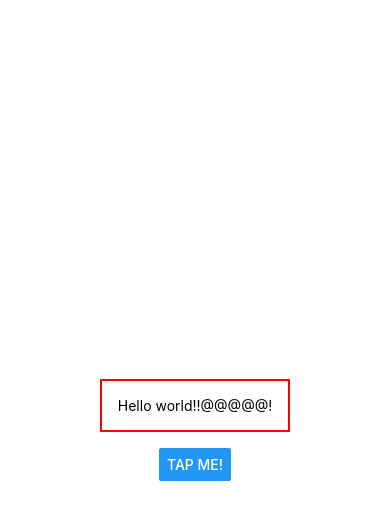
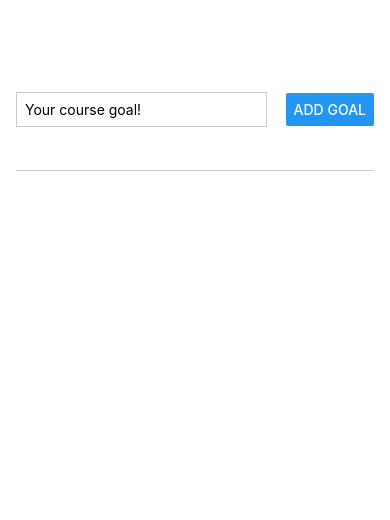
Before and after one commit to BonhaengLee/RNCourse, a React Native app: screen / in a window 390 px wide. Shown: the top 520 px of the page. Built offline with nearby package versions, Linux system fonts and the light colour scheme.

Commit message:
ScrollView & FlatList

```diff
--- a/App.tsx
+++ b/App.tsx
@@ -1,25 +1,107 @@
-import { Button, StyleSheet, Text, View } from "react-native";
+import { useState } from "react";
+import {
+  Button,
+  CellRendererProps,
+  FlatList,
+  FlatListProps,
+  ScrollView,
+  StyleSheet,
+  Text,
+  TextInput,
+  View,
+} from "react-native";
 
 export default function App() {
+  const [enteredGoalText, setEnteredGoalText] = useState("");
+  const [courseGoals, setCourseGoals] = useState<
+    {
+      key: string;
+      text: string;
+    }[]
+  >([]);
+
+  function goalInputHandler(enteredText: string) {
+    setEnteredGoalText(enteredText);
+  }
+
+  function addGoalHanlder() {
+    setCourseGoals((currentCourseGoals) => [
+      ...currentCourseGoals,
+      {
+        text: enteredGoalText,
+        // FlatList에 데이터를 사용하는 경우 key 프로퍼티를 자동으로 참조한다.
+        key: Math.random().toString(),
+      },
+    ]);
+  }
+
   return (
-    <View style={styles.container}>
-      <Text style={styles.dummyText}>Hello world!!@@@@@!</Text>
-      <Button title="Tap me!"></Button>
+    <View style={styles.appContainer}>
+      <View style={styles.inputContainer}>
+        <TextInput
+          style={styles.textInput}
+          placeholder="Your course goal!"
+          onChangeText={goalInputHandler}
+        />
+        <Button title="Add Goal" onPress={addGoalHanlder} />
+      </View>
+
+      <View style={styles.goalsContainer}>
+        {/*
+        성능: ScrollView는 모든 요소 목록을 항상 전부 렌더링하지만 FlatList는 작은 임계점을 넘기면 그때부터 렌더링하는 식으로 성능 최적화한다.
+        ScrollView의 alwaysBounceVertical가 false면 스크롤 가능한 공간만큼 채워지지 않는 경우는 튀어오르는 효과가 없어진다. 기술문서를 보고 상황에 따라 사용하자 */}
+        <FlatList
+          data={courseGoals}
+          renderItem={({ item, index }) => {
+            return (
+              <View style={styles.goalItem}>
+                <Text style={styles.goalText}>{item.text}</Text>
+              </View>
+            );
+          }}
+          // keyExtractor={(item, index) => {
+          //   return item.id;
+          // }} key 프로퍼티를 자동으로 참조하게 하는 게 내키지 않으면 이런 방식도 있다.
+        />
+      </View>
     </View>
   );
 }
 
 const styles = StyleSheet.create({
-  container: {
+  appContainer: {
     flex: 1,
-    backgroundColor: "#fff",
+    padding: 50,
+    paddingHorizontal: 16,
+  },
+  inputContainer: {
+    flex: 1,
+    flexDirection: "row",
+    justifyContent: "space-between",
     alignItems: "center",
-    justifyContent: "center",
+    marginBottom: 24,
+    borderBottomWidth: 1,
+    borderColor: "#ccc",
   },
-  dummyText: {
-    margin: 16,
-    borderWidth: 2,
-    borderColor: "red",
-    padding: 16,
+  textInput: {
+    borderWidth: 1,
+    borderColor: "#ccc",
+    width: "70%",
+    marginRight: 8,
+    padding: 8,
+  },
+  goalsContainer: {
+    flex: 5,
+  },
+  goalItem: {
+    // color: "white",를 컨테이너 요소에 적용한다고 해도 내부의 TEXT 요소에 상속되지 않는다는 점에서 웹 CSS와 다르다.
+    margin: 8,
+    padding: 8,
+    // iOS는 누락된다. iOS에서는 기본 네이티브 TEXT 요소가 지원하지 않는다. 컨테이너 요소에 적용하면 된다.
+    borderRadius: 6,
+    backgroundColor: "#5e0acc",
+  },
+  goalText: {
+    color: "white",
   },
 });
```
